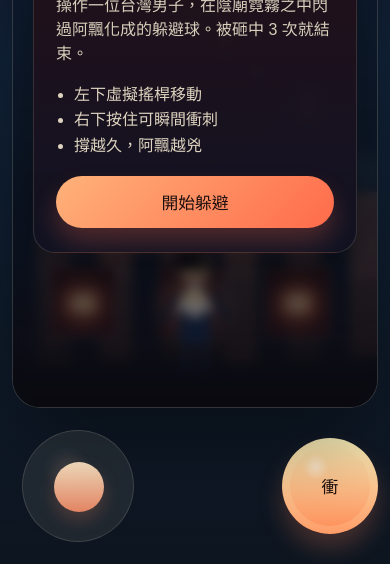
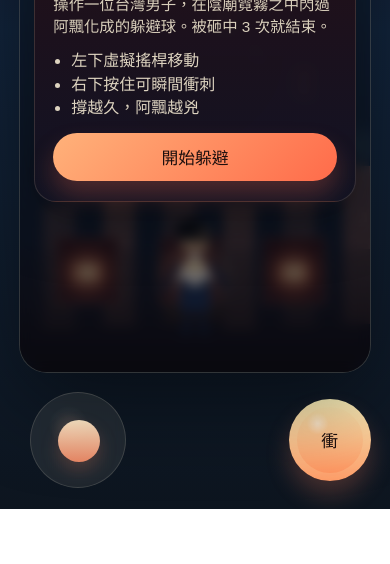
Before and after one commit to divaka/dodgeball_test, a website: page index.html in a window 390 px wide. Shown: the part 377-941 px from the top of the page. After the commit the page ends 886 px from the top, so only its background shows below. Drawn offline with Linux system fonts and the light colour scheme.

Commit message:
縮小畫面

```diff
--- a/main.js
+++ b/main.js
@@ -15,7 +15,6 @@ const soundBtn = document.getElementById("soundBtn");
 
 const WORLD = { width: canvas.width, height: canvas.height };
 const MAX_HEALTH = 3;
-const JOYSTICK_CENTER = { x: 62, y: 62 };
 
 const state = {
   mode: "start",
@@ -836,25 +835,25 @@ function loop(timestamp) {
   requestAnimationFrame(loop);
 }
 
-function setJoystickPosition(x, y) {
-  joystickStick.style.transform = `translate(${x - JOYSTICK_CENTER.x}px, ${y - JOYSTICK_CENTER.y}px)`;
+function setJoystickPosition(offsetX, offsetY) {
+  joystickStick.style.transform = `translate(${offsetX}px, ${offsetY}px)`;
 }
 
 function updateJoystick(clientX, clientY) {
   const rect = joystickZone.getBoundingClientRect();
+  const stickSize = joystickStick.getBoundingClientRect().width;
+  const maxDistance = Math.max(24, (rect.width - stickSize) / 2);
   const localX = clientX - rect.left;
   const localY = clientY - rect.top;
   const center = { x: rect.width / 2, y: rect.height / 2 };
   const dx = localX - center.x;
   const dy = localY - center.y;
-  const distance = Math.min(42, Math.hypot(dx, dy));
+  const distance = Math.min(maxDistance, Math.hypot(dx, dy));
   const angle = Math.atan2(dy, dx);
-  const limitedX = center.x + Math.cos(angle) * distance;
-  const limitedY = center.y + Math.sin(angle) * distance;
-  const norm = distance / 42;
+  const norm = distance / maxDistance;
   state.touch.moveX = Math.cos(angle) * norm;
   state.touch.moveY = Math.sin(angle) * norm;
-  setJoystickPosition(limitedX - (rect.width - 124) / 2, limitedY - (rect.height - 124) / 2);
+  setJoystickPosition(Math.cos(angle) * distance, Math.sin(angle) * distance);
 }
 
 function resetJoystick() {
--- a/styles.css
+++ b/styles.css
@@ -31,20 +31,25 @@ body {
 body {
   min-height: 100vh;
   min-height: 100svh;
+  overflow: hidden;
 }
 
 .app-shell {
   min-height: 100vh;
   min-height: 100svh;
   display: grid;
-  place-items: center;
-  padding: 12px;
+  align-content: start;
+  justify-items: center;
+  padding:
+    max(8px, env(safe-area-inset-top))
+    12px
+    max(10px, env(safe-area-inset-bottom));
 }
 
 .frame {
-  width: min(100%, 460px);
+  width: min(100%, 390px);
   display: grid;
-  gap: 12px;
+  gap: 8px;
 }
 
 .hud {
@@ -83,6 +88,8 @@ h2 {
 
 .stage-wrap {
   position: relative;
+  width: min(100%, 360px, calc((100svh - 208px) * 0.5526));
+  margin: 0 auto;
   border: 1px solid var(--line);
   border-radius: 28px;
   overflow: hidden;
@@ -104,7 +111,7 @@ canvas {
   inset: 0;
   display: grid;
   place-items: center;
-  padding: 20px;
+  padding: 14px;
   background:
     radial-gradient(circle at center, rgba(252, 188, 127, 0.12), transparent 32%),
     rgba(5, 6, 15, 0.56);
@@ -118,7 +125,7 @@ canvas {
 
 .panel {
   width: min(100%, 340px);
-  padding: 24px 22px;
+  padding: 20px 18px;
   border-radius: 22px;
   background:
     linear-gradient(180deg, rgba(40, 17, 23, 0.88), rgba(17, 19, 36, 0.92)),
@@ -134,17 +141,17 @@ h2 {
 }
 
 .body-copy {
-  margin: 14px 0 0;
+  margin: 10px 0 0;
   color: rgba(243, 233, 210, 0.88);
-  font-size: 1rem;
-  line-height: 1.5;
+  font-size: 0.96rem;
+  line-height: 1.4;
 }
 
 .tips {
-  margin: 16px 0 0;
+  margin: 12px 0 0;
   padding-left: 18px;
   color: rgba(243, 233, 210, 0.9);
-  line-height: 1.6;
+  line-height: 1.45;
 }
 
 .cta,
@@ -172,9 +179,9 @@ h2 {
 }
 
 .cta {
-  margin-top: 18px;
+  margin-top: 14px;
   width: 100%;
-  padding: 14px 18px;
+  padding: 12px 16px;
   border-radius: 999px;
   background: linear-gradient(135deg, var(--accent-soft), var(--accent));
   box-shadow: 0 14px 24px rgba(255, 107, 74, 0.25);
@@ -184,19 +191,21 @@ h2 {
   display: flex;
   justify-content: space-between;
   align-items: center;
-  gap: 16px;
+  gap: 12px;
+  width: min(100%, 360px, calc((100svh - 208px) * 0.5526));
+  margin: 0 auto;
 }
 
 .joystick-zone {
-  width: 148px;
-  height: 148px;
+  width: 126px;
+  height: 126px;
   display: grid;
   place-items: center;
 }
 
 .joystick-base {
-  width: 124px;
-  height: 124px;
+  width: 104px;
+  height: 104px;
   border-radius: 50%;
   background:
     radial-gradient(circle at 40% 35%, rgba(255, 206, 171, 0.12), transparent 24%),
@@ -207,19 +216,19 @@ h2 {
 }
 
 .joystick-stick {
-  width: 56px;
-  height: 56px;
+  width: 46px;
+  height: 46px;
   border-radius: 50%;
   position: absolute;
-  top: 34px;
-  left: 34px;
+  top: 29px;
+  left: 29px;
   background: linear-gradient(180deg, rgba(255, 233, 198, 0.9), rgba(255, 145, 106, 0.88));
   box-shadow: 0 8px 18px rgba(255, 132, 96, 0.22);
 }
 
 .dash-btn {
-  width: 104px;
-  height: 104px;
+  width: 88px;
+  height: 88px;
   border-radius: 50%;
   background:
     radial-gradient(circle at 35% 30%, rgba(255, 255, 255, 0.48), transparent 14%),
@@ -276,25 +285,56 @@ h2 {
 }
 
 @media (max-width: 420px) {
+  .frame {
+    width: min(100%, 360px);
+  }
+
   .joystick-zone {
-    width: 132px;
-    height: 132px;
+    width: 118px;
+    height: 118px;
   }
 
   .joystick-base {
-    width: 112px;
-    height: 112px;
+    width: 96px;
+    height: 96px;
   }
 
   .joystick-stick {
-    width: 50px;
-    height: 50px;
-    top: 31px;
-    left: 31px;
+    width: 42px;
+    height: 42px;
+    top: 27px;
+    left: 27px;
   }
 
   .dash-btn {
-    width: 96px;
-    height: 96px;
+    width: 82px;
+    height: 82px;
   }
 }
+
+@media (max-height: 840px) {
+  .app-shell {
+    padding:
+      max(6px, env(safe-area-inset-top))
+      10px
+      max(8px, env(safe-area-inset-bottom));
+  }
+
+  .frame {
+    gap: 6px;
+  }
+
+  .label,
+  .eyebrow {
+    font-size: 0.72rem;
+  }
+
+  .timer {
+    font-size: 1.2rem;
+  }
+
+  h1,
+  h2 {
+    font-size: clamp(1.7rem, 6vw, 2.3rem);
+  }
+}
```
Also changed, not shown: output/web-game/late-state.png, output/web-game/play-state.png.
